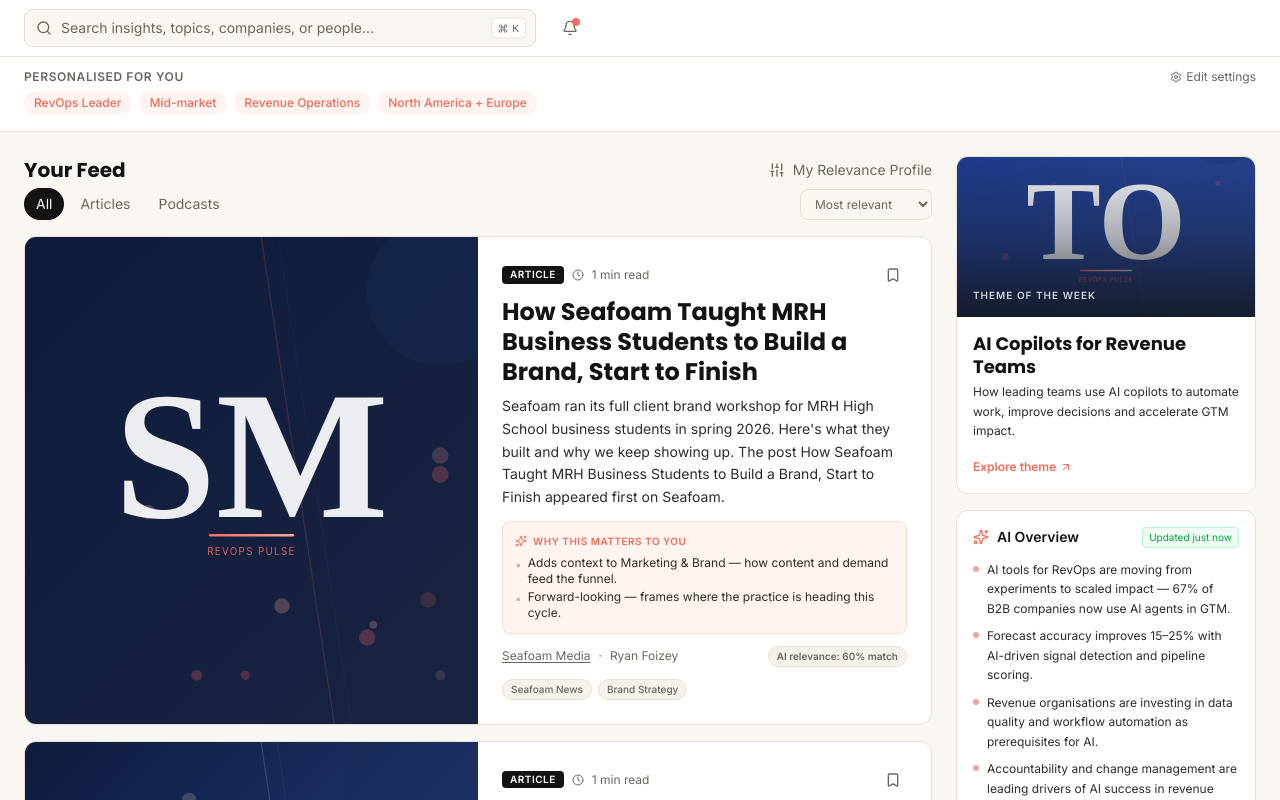
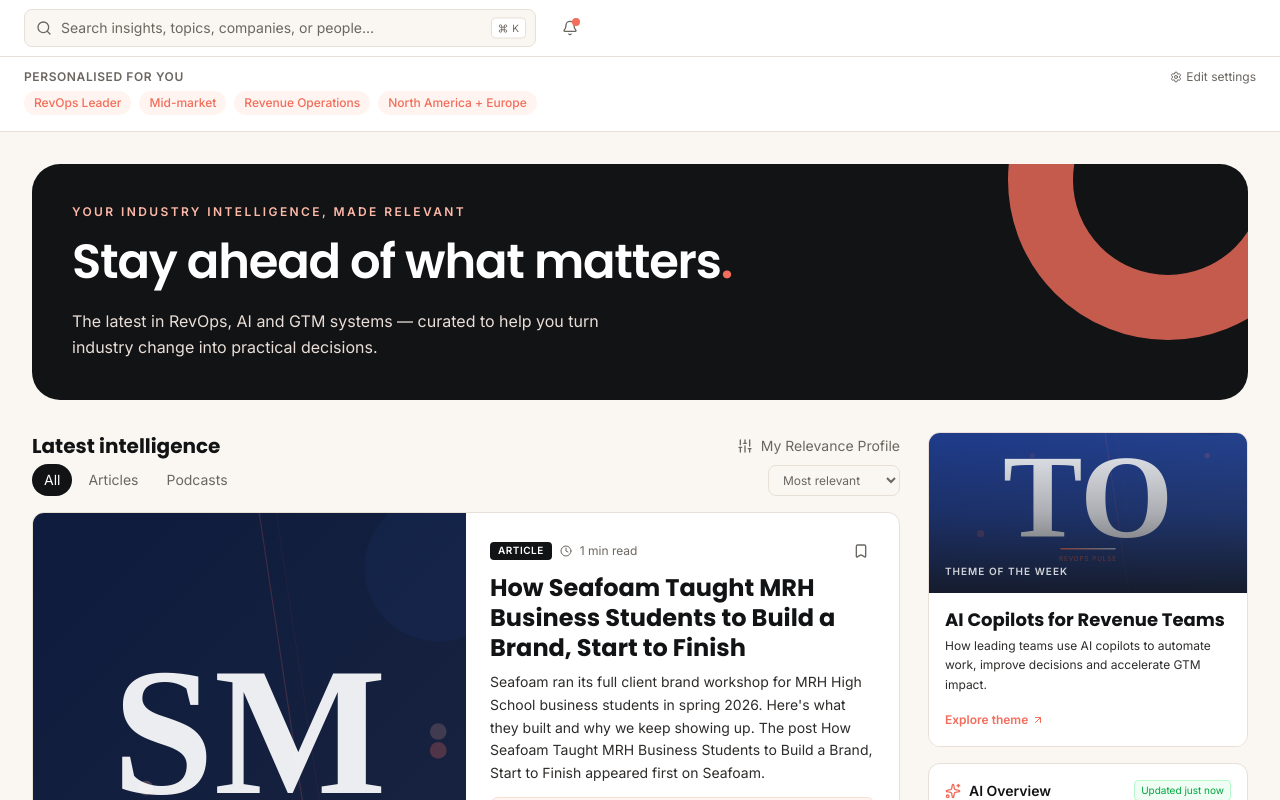
Before and after one commit to lizellevg2601-alt/revops-pulse, a Next.js app: page / in a window 1280 px wide. Shown: the top 800 px of the page. Built offline with nearby package versions, Linux system fonts and the light colour scheme.

Commit message:
style: align RevOps Pulse with GTM Automation Academy visual system

```diff
--- a/src/app/page.tsx
+++ b/src/app/page.tsx
@@ -97,13 +97,21 @@
         <TopSearchBar />
           <PersonalisationBar />
 
-          <main className="flex-1 p-4 lg:p-6">
-            <div className="flex flex-col xl:flex-row gap-6">
+          <main className="mx-auto max-w-[1440px] flex-1 p-4 lg:px-8 lg:py-8">
+            <section className="mb-8 rounded-[28px] bg-[var(--navy-950)] px-6 py-8 text-white md:px-10 md:py-10 overflow-hidden relative">
+              <div className="pointer-events-none absolute -right-20 -top-36 h-80 w-80 rounded-full border-[65px] border-[var(--coral-500)] opacity-80" />
+              <div className="relative max-w-2xl">
+                <p className="mb-3 text-xs font-semibold uppercase tracking-[0.2em] text-[#ffb9a9]">Your industry intelligence, made relevant</p>
+                <h1 className="font-editorial text-3xl font-semibold tracking-tight md:text-5xl md:leading-tight">Stay ahead of what matters<span className="text-[var(--coral-500)]">.</span></h1>
+                <p className="mt-4 max-w-xl text-sm leading-relaxed text-[#e9ded8] md:text-base">The latest in RevOps, AI and GTM systems — curated to help you turn industry change into practical decisions.</p>
+              </div>
+            </section>
+            <div className="flex flex-col xl:flex-row gap-7">
               {/* Main feed */}
               <div className="flex-1 min-w-0 space-y-4">
                 <div className="flex items-center justify-between mb-1">
                   <h1 className="font-editorial text-xl font-bold text-[var(--navy-950)]">
-                    Your Feed
+                    Latest intelligence
                   </h1>
                   <RelevanceProfileDrawer />
                 </div>
@@ -154,7 +162,7 @@
               </div>
 
               {/* Intelligence rail */}
-              <aside className="xl:w-[300px] shrink-0 space-y-4">
+              <aside className="xl:w-[320px] shrink-0 space-y-4">
                 <ThemeOfWeekCard />
                 <AIOverviewCard />
                 <TrendingThemes trends={trends} />
```
